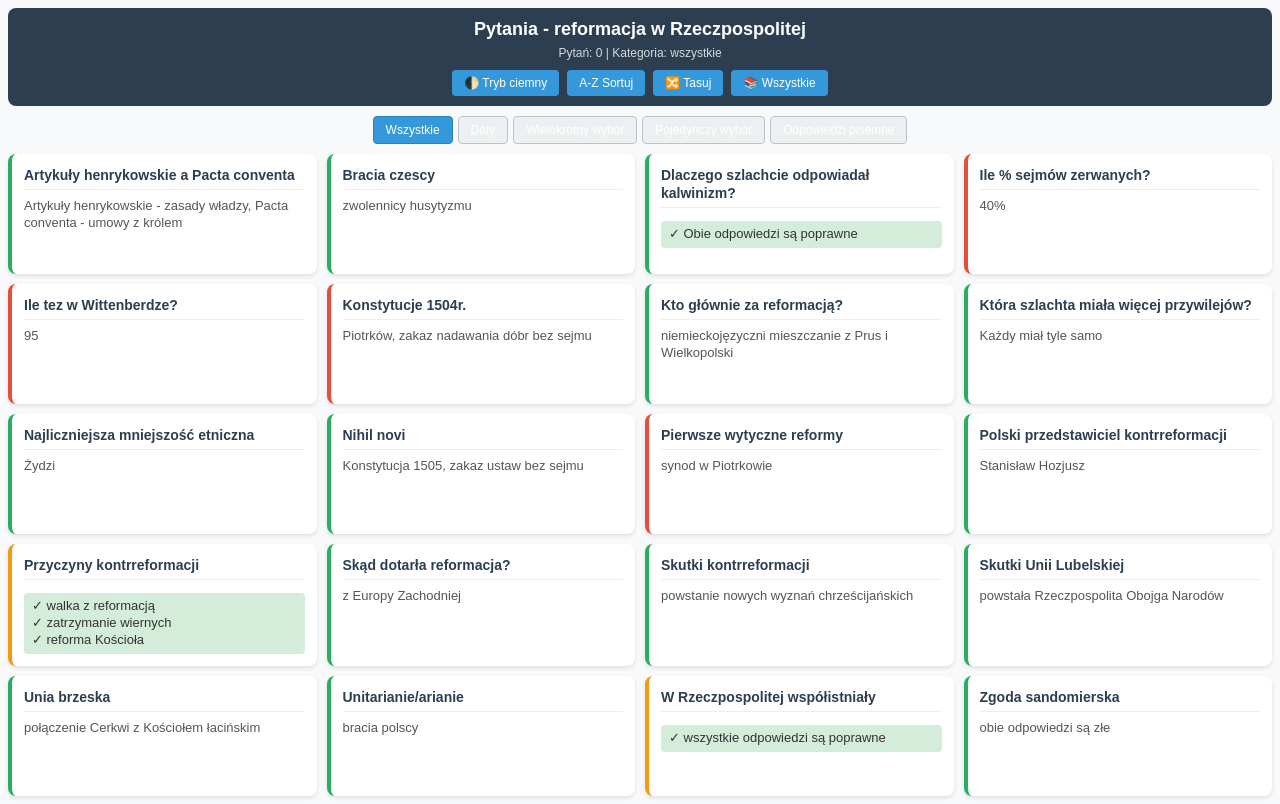
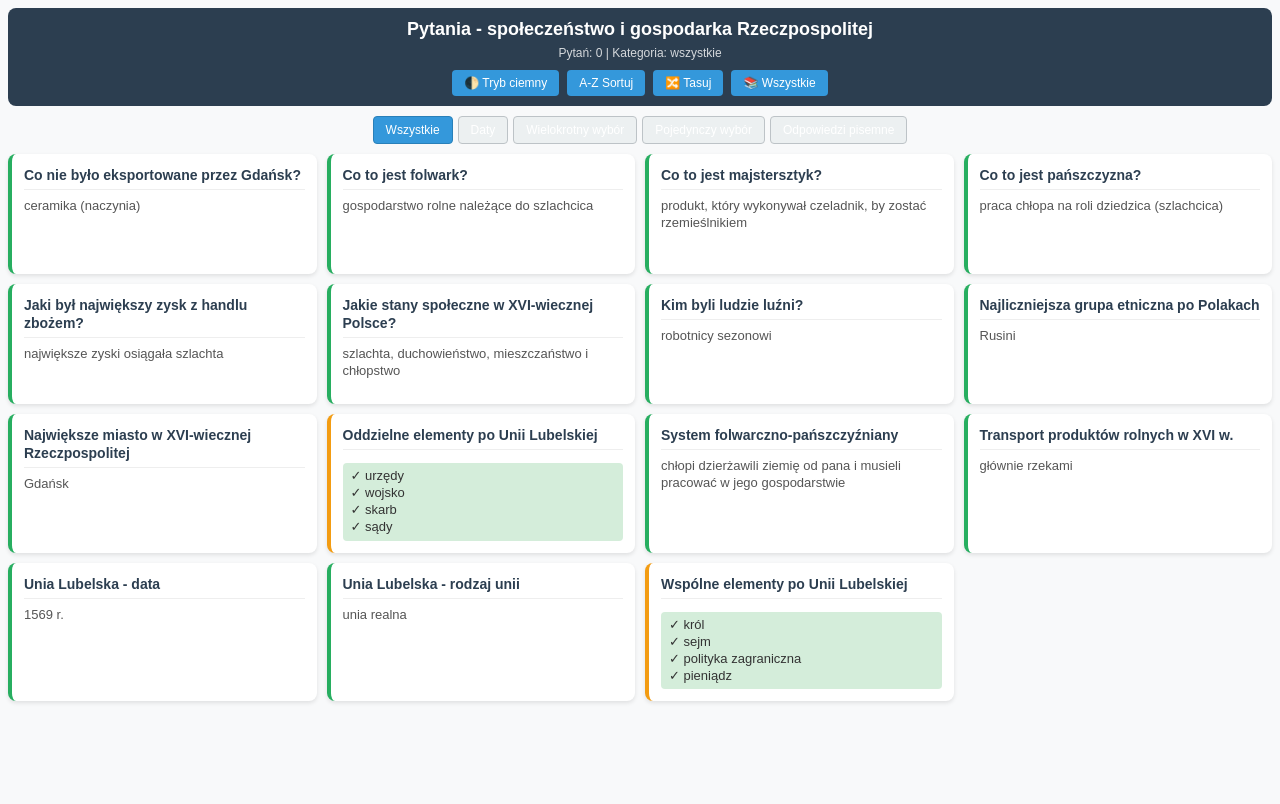
Before and after one commit to zdupensztyc/Website-cheats, a plain HTML site: page index.html in a window 1280 px wide. Drawn offline with Linux system fonts and the light colour scheme.

Commit message:
Update title and questions for new topic focus

```diff
--- a/index.html
+++ b/index.html
@@ -4,7 +4,7 @@
 <head>
     <meta charset="UTF-8">
     <meta name="viewport" content="width=device-width, initial-scale=1.0">
-    <title>Pytania - reformacja w Rzeczpospolitej</title>
+    <title>Pytania - społeczeństwo i gospodarka Rzeczpospolitej</title>
     <style>
         * {
             box-sizing: border-box;
@@ -206,8 +206,8 @@
 </head>
 <body>
     <div class="header">
-        <h1>Pytania - reformacja w Rzeczpospolitej</h1>
-        <div class="stats">Pytań: <span id="total-questions">20</span> | Kategoria: <span id="current-category">wszystkie</span></div>
+        <h1>Pytania - społeczeństwo i gospodarka Rzeczpospolitej</h1>
+        <div class="stats">Pytań: <span id="total-questions">15</span> | Kategoria: <span id="current-category">wszystkie</span></div>
         <div class="controls">
             <button onclick="toggleDarkMode()">🌓 Tryb ciemny</button>
             <button onclick="sortAlphabetically()">A-Z Sortuj</button>
@@ -225,106 +225,81 @@
     </div>
 
     <div class="container" id="questions-container">
-        <!-- PYTANIA O REFORMACJĘ W RZECZPOSPOLITEJ -->
+        <!-- PYTANIA O SPOŁECZEŃSTWO I GOSPODARKĘ -->
         <div class="question-card jedno" data-category="jedno">
-            <div class="question">Artykuły henrykowskie a Pacta conventa</div>
-            <div class="answer">Artykuły henrykowskie - zasady władzy, Pacta conventa - umowy z królem</div>
+            <div class="question">Co to jest folwark?</div>
+            <div class="answer">gospodarstwo rolne należące do szlachcica</div>
         </div>
 
         <div class="question-card jedno" data-category="jedno">
-            <div class="question">Bracia czescy</div>
-            <div class="answer">zwolennicy husytyzmu</div>
+            <div class="question">Co to jest majstersztyk?</div>
+            <div class="answer">produkt, który wykonywał czeladnik, by zostać rzemieślnikiem</div>
         </div>
 
         <div class="question-card jedno" data-category="jedno">
-            <div class="question">Dlaczego szlachcie odpowiadał kalwinizm?</div>
-            <div class="correct-answer">✓ Obie odpowiedzi są poprawne</div>
-        </div>
-
-        <div class="question-card daty" data-category="daty">
-            <div class="question">Ile tez w Wittenberdze?</div>
-            <div class="answer">95</div>
-        </div>
-
-        <div class="question-card daty" data-category="daty">
-            <div class="question">Ile % sejmów zerwanych?</div>
-            <div class="answer">40%</div>
-        </div>
-
-        <div class="question-card daty" data-category="daty">
-            <div class="question">Konstytucje 1504r.</div>
-            <div class="answer">Piotrków, zakaz nadawania dóbr bez sejmu</div>
+            <div class="question">Co to jest pańszczyzna?</div>
+            <div class="answer">praca chłopa na roli dziedzica (szlachcica)</div>
         </div>
 
         <div class="question-card jedno" data-category="jedno">
-            <div class="question">Kto głównie za reformacją?</div>
-            <div class="answer">niemieckojęzyczni mieszczanie z Prus i Wielkopolski</div>
+            <div class="question">Jaki był największy zysk z handlu zbożem?</div>
+            <div class="answer">największe zyski osiągała szlachta</div>
         </div>
 
         <div class="question-card jedno" data-category="jedno">
-            <div class="question">Która szlachta miała więcej przywilejów?</div>
-
-<div class="answer">Każdy miał tyle samo</div>
+            <div class="question">Jakie stany społeczne w XVI-wiecznej Polsce?</div>
+            <div class="answer">szlachta, duchowieństwo, mieszczaństwo i chłopstwo</div>
         </div>
 
         <div class="question-card jedno" data-category="jedno">
-            <div class="question">Najliczniejsza mniejszość etniczna</div>
-            <div class="answer">Żydzi</div>
+            <div class="question">Kim byli ludzie luźni?</div>
+            <div class="answer">robotnicy sezonowi</div>
         </div>
 
         <div class="question-card jedno" data-category="jedno">
-            <div class="question">Nihil novi</div>
-            <div class="answer">Konstytucja 1505, zakaz ustaw bez sejmu</div>
+            <div class="question">Największe miasto w XVI-wiecznej Rzeczpospolitej</div>
+            <div class="answer">Gdańsk</div>
         </div>
 
         <div class="question-card jedno" data-category="jedno">
-            <div class="question">Polski przedstawiciel kontrreformacji</div>
-            <div class="answer">Stanisław Hozjusz</div>
+
+<div class="question">Najliczniejsza grupa etniczna po Polakach</div>
+            <div class="answer">Rusini</div>
         </div>
 
-        <div class="question-card daty" data-category="daty">
-            <div class="question">Pierwsze wytyczne reformy</div>
-            <div class="answer">synod w Piotrkowie</div>
+        <div class="question-card jedno" data-category="jedno">
+            <div class="question">System folwarczno-pańszczyźniany</div>
+            <div class="answer">chłopi dzierżawili ziemię od pana i musieli pracować w jego gospodarstwie</div>
+        </div>
+
+        <div class="question-card jedno" data-category="jedno">
+            <div class="question">Transport produktów rolnych w XVI w.</div>
+            <div class="answer">głównie rzekami</div>
+        </div>
+
+        <div class="question-card jedno" data-category="jedno">
+            <div class="question">Unia Lubelska - data</div>
+            <div class="answer">1569 r.</div>
+        </div>
+
+        <div class="question-card jedno" data-category="jedno">
+            <div class="question">Unia Lubelska - rodzaj unii</div>
+            <div class="answer">unia realna</div>
         </div>
 
         <div class="question-card wielo" data-category="wielo">
-            <div class="question">Przyczyny kontrreformacji</div>
-            <div class="correct-answer">✓ walka z reformacją<br>✓ zatrzymanie wiernych<br>✓ reforma Kościoła</div>
+            <div class="question">Wspólne elementy po Unii Lubelskiej</div>
+            <div class="correct-answer">✓ król<br>✓ sejm<br>✓ polityka zagraniczna<br>✓ pieniądz</div>
+        </div>
+
+        <div class="question-card wielo" data-category="wielo">
+            <div class="question">Oddzielne elementy po Unii Lubelskiej</div>
+            <div class="correct-answer">✓ urzędy<br>✓ wojsko<br>✓ skarb<br>✓ sądy</div>
         </div>
 
         <div class="question-card jedno" data-category="jedno">
-            <div class="question">Skąd dotarła reformacja?</div>
-            <div class="answer">z Europy Zachodniej</div>
-        </div>
-
-        <div class="question-card jedno" data-category="jedno">
-            <div class="question">Skutki kontrreformacji</div>
-            <div class="answer">powstanie nowych wyznań chrześcijańskich</div>
-        </div>
-
-        <div class="question-card jedno" data-category="jedno">
-            <div class="question">Skutki Unii Lubelskiej</div>
-            <div class="answer">powstała Rzeczpospolita Obojga Narodów</div>
-        </div>
-
-        <div class="question-card jedno" data-category="jedno">
-            <div class="question">Unia brzeska</div>
-            <div class="answer">połączenie Cerkwi z Kościołem łacińskim</div>
-        </div>
-
-        <div class="question-card jedno" data-category="jedno">
-            <div class="question">Unitarianie/arianie</div>
-            <div class="answer">bracia polscy</div>
-        </div>
-
-        <div class="question-card wielo" data-category="wielo">
-            <div class="question">W Rzeczpospolitej współistniały</div>
-            <div class="correct-answer">✓ wszystkie odpowiedzi są poprawne</div>
-        </div>
-
-        <div class="question-card jedno" data-category="jedno">
-            <div class="question">Zgoda sandomierska</div>
-            <div class="answer">obie odpowiedzi są złe</div>
+            <div class="question">Co nie było eksportowane przez Gdańsk?</div>
+            <div class="answer">ceramika (naczynia)</div>
         </div>
     </div>
 
@@ -354,7 +329,7 @@
             document.getElementById('current-category').textContent =
                 category === 'all' ? 'wszystkie' : category;
 
-updateQuestionCount();
+            updateQuestionCount();
         }
 
         function showAllCategories() {
@@ -377,7 +352,7 @@ updateQuestionCount();
             const container = document.getElementById('questions-container');
             const questions = Array.from(container.querySelectorAll('.question-card'));
 
-            questions.sort((a, b) => {
+questions.sort((a, b) => {
                 const textA = a.querySelector('.question').textContent.toLowerCase();
                 const textB = b.querySelector('.question').textContent.toLowerCase();
                 return textA.localeCompare(textB);
```
